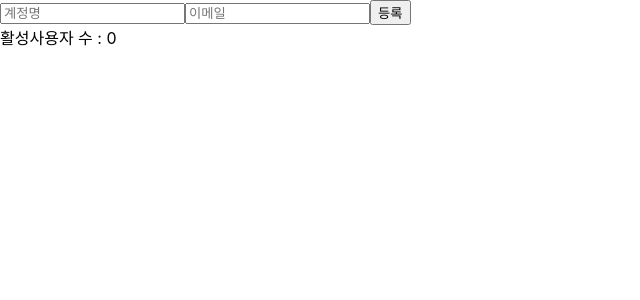
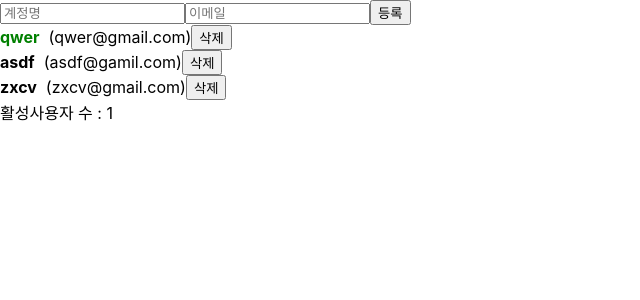
Before and after one commit to CHO-O/Lets_Study_React, a React (Create React App) app: page / in a window 1280 px wide. Shown: the top 300 px of the page, without its empty margins (0-640 px from the left). Built offline with nearby package versions, Linux system fonts and the light colour scheme.

Commit message:
20. useReducer (2)

```diff
--- a/src/App.js
+++ b/src/App.js
@@ -1,11 +1,11 @@
-import React, { useState, useRef, useMemo, useCallback } from "react";
+import React, { useReducer, useRef, useMemo, useCallback } from "react";
 import UserList from "./UserList";
 import CreateUser from "./CreateUser";
 
 function countActiveUsers(users) {
   console.log('활성 사용자 수를 세는중...');
   return users.filter(user => user.active).length;
-}
+} //active값이 true인 사용자의 수를 세었음
 
 const initialState ={
   inputs: {
@@ -36,12 +36,109 @@ const initialState ={
 //사용할 초기 상태를 컴포넌트 바깥으로 분리하고 App 내부의 로직들을 모두 제거함
 //변화된 부분은 깃헙에서 비교해볼 것
 
+function reducer(state, action){
+  switch (action.type){
+    case 'CHANGE_INPUT':
+      return{
+        ...state,
+        inputs: {
+          ...state.inputs,
+          [action.name]: action.value
+        }
+      };
+    //3. onChange부분부터 구현. 'CHANGE_INPUT' 액션 객체를 이용해 inputs 상태를 업데이트 해줌
+    //   reducer함수에서 새로운 상태 만들 때 불변성 지킬 것(spread)
+    case 'CREATE_USER':
+      return{
+        inputs: initialState.inputs,
+        users: state.users.concat(action.user)
+      };
+    //4. onCreate(배열에 항목 추가하는 로직)구현.
+    case 'TOGGLE_USER':
+      return {
+        ...state,
+        users: state.users.map(user =>
+          user.id === action.id ? { ...user, active: !user.active } : user
+        )
+      };
+    //5. onToggle(id값을 비교해 id가 같으면 active를 반전시키도록. 눌렀을때 색 바뀌는 로직) 구현
+    case 'REMOVE_USER':
+      return {
+        ...state,
+        users: state.users.filter(user => user.id !== action.id)
+      };
+    //6. onRemove(user.id가 파라미터로 일치하지 않는 원소만 추출 = id인 것을 삭제) 구현.
+    default:
+      return state;
+  }
+}
+//1. reducer함수의 틀 만듬
+
 function App(){
+  const [state, dispatch] = useReducer(reducer, initialState);
+  const nextId = useRef(4);
+
+  const { users } = state;
+  const { username, email } = state.inputs;
+  //2. useReducer의 기본 형태 작성 및
+  //state에서 필요한 값들을 비구조화 할당 문법으로 추출해 각 컴포넌트들에게 전달함
+
+  const onChange = useCallback(e => {
+    const { name, value } = e.target;
+    dispatch({
+      type: 'CHANGE_INPUT',
+      name,
+      value
+    });
+  }, []);
+  //3. onChange 구현
+
+  const onCreate = useCallback(() => {
+    dispatch({
+      type: 'CREATE_USER',
+      user: {
+        id: nextId.current,
+        username,
+        email
+      }
+    });
+    nextId.current += 1;
+  }, [username, email]);
+  //4. onCreate 구현
+
+  const onToggle = useCallback(id => {
+    dispatch({
+      type: 'TOGGLE_USER',
+      id
+    });
+  }, []);
+  //5. onToggle 구현
+
+  const onRemove = useCallback(id =>{
+    dispatch({
+      type: 'REMOVE_USER',
+      id
+    });
+  }, []);
+  //6. onRemove 구현
+
+  const count = useMemo(() => countActiveUsers(users), [users]);
+  //7. 활성 사용자 수 구하기 구현
+  //   useMemo를 썼던 이유? input값이 바뀔 때도 쓸데없이 리렌더링돼서. 방지하려고.
+  //   useReducer 사용해서 구현하고 나니까 제대로 작동하지 않음. 자꾸 리렌더링 됨.
+  //   도저히 이유를 모르겠음!!!!!!!!!!!!!!!!
+
   return (
     <>
-      <CreateUser />
-      <UserList users={[]} />
-      <div>활성사용자 수 : 0</div>
+      <CreateUser
+        username={username}
+        email={email}
+        onChange={onChange}
+        onCreate={onCreate}
+      />
+      <UserList users={users} onToggle={onToggle} onRemove={onRemove} />
+      {/* UserList 컴포넌트에게 함수를 전달해주는 것 잊지 말기 */}
+      <div>활성사용자 수 : {count}</div>
     </>
   );
 }
```
